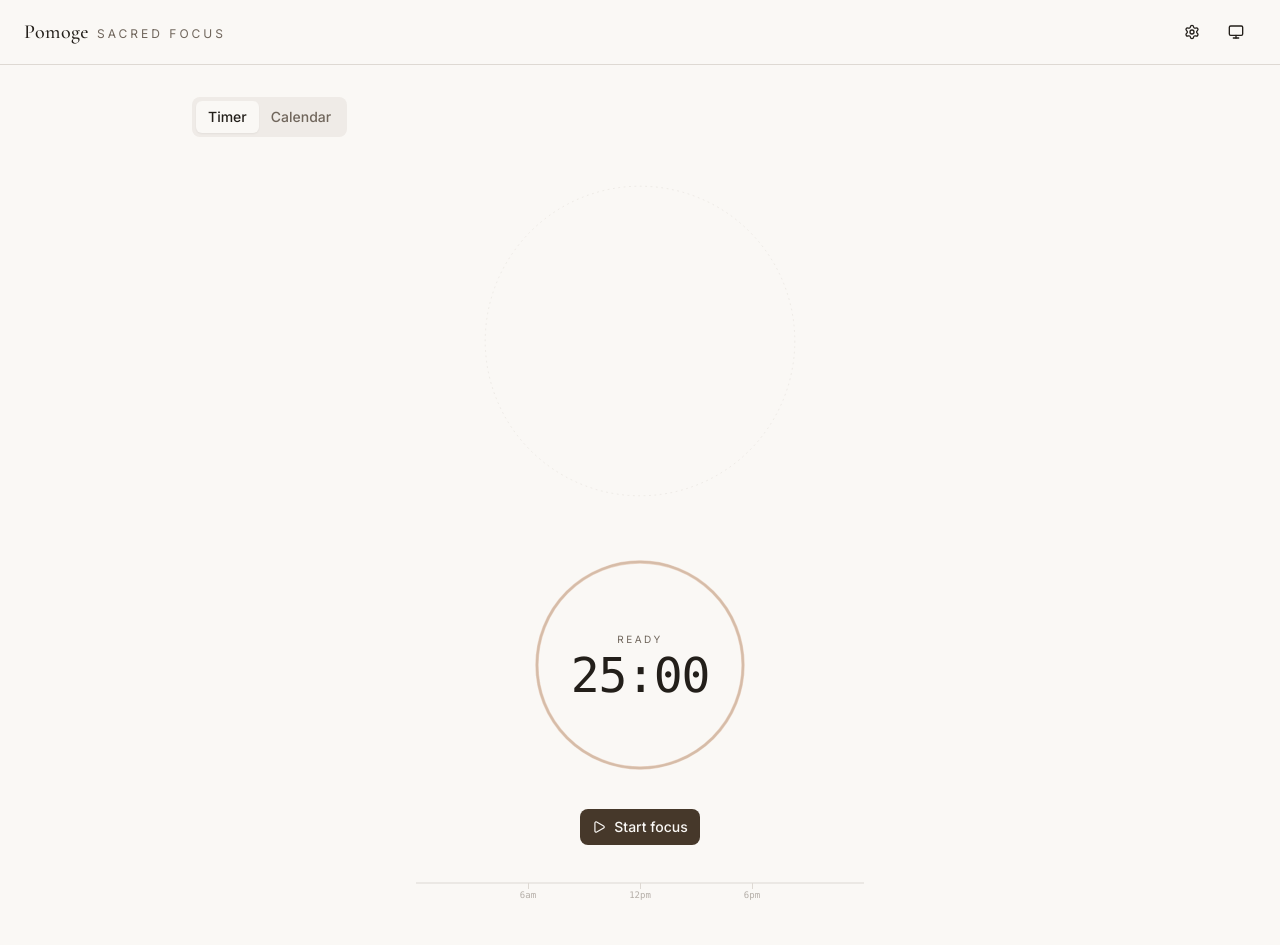
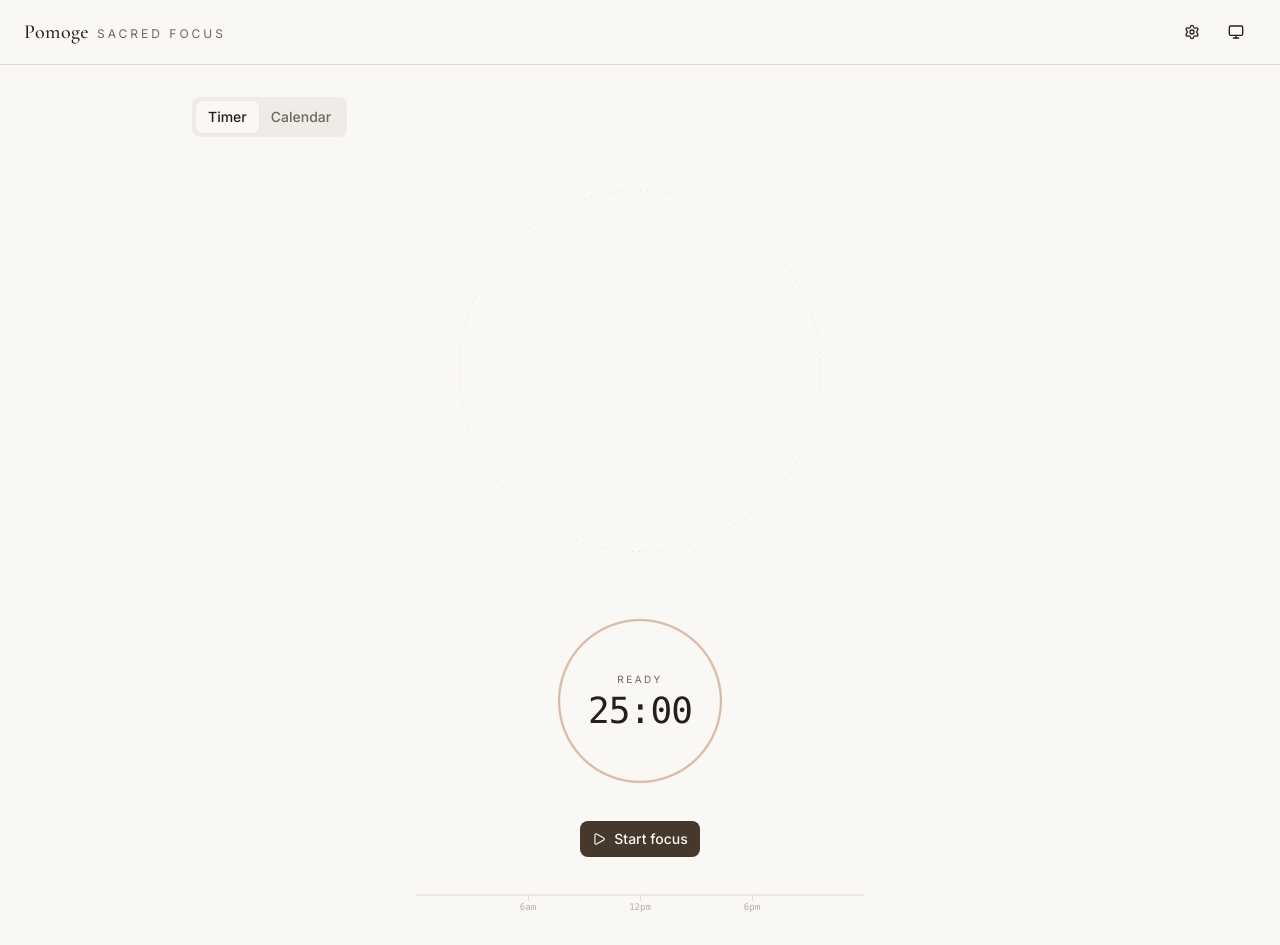
Before and after one commit to bluemonkeymakes/pomogee, a React (Vite) app: page / in a window 1280 px wide. Built offline with nearby package versions, Linux system fonts and the light colour scheme; the HTML template or start-up script is replaced by a standard one.

Commit message:
Larger mandala (360→420), smaller timer ring (h-56→h-44) and text (5xl→4xl)

```diff
--- a/src/components/timer-view.tsx
+++ b/src/components/timer-view.tsx
@@ -78,10 +78,10 @@ export function TimerView() {
         activeLayer={activeLayer}
         progress={progress}
         broken={streakBroken && !drawingActive}
-        size={360}
+        size={420}
       />
 
-      <div className="relative flex h-56 w-56 items-center justify-center">
+      <div className="relative flex h-44 w-44 items-center justify-center">
         <svg
           viewBox="-100 -100 200 200"
           className="absolute inset-0 h-full w-full -rotate-90"
@@ -110,7 +110,7 @@ export function TimerView() {
           <div className="text-[10px] uppercase tracking-[0.25em] text-muted-foreground">
             {phaseLabel}
           </div>
-          <div className="mt-1 font-mono text-5xl font-light tabular-nums tracking-tight">
+          <div className="mt-1 font-mono text-4xl font-light tabular-nums tracking-tight">
             {display}
           </div>
         </div>
```
